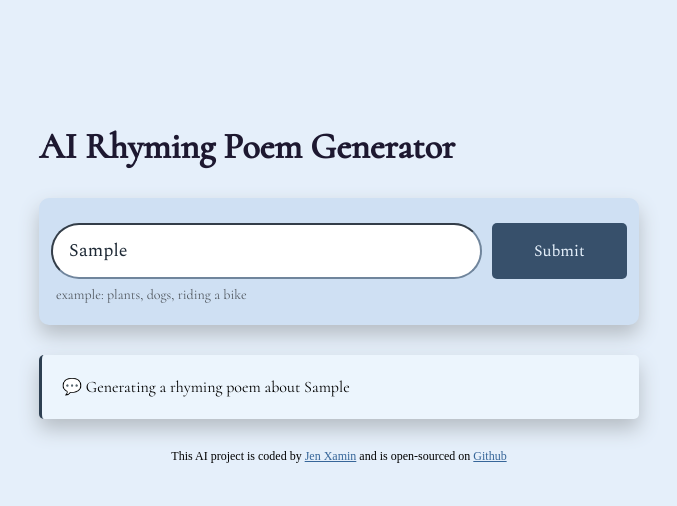
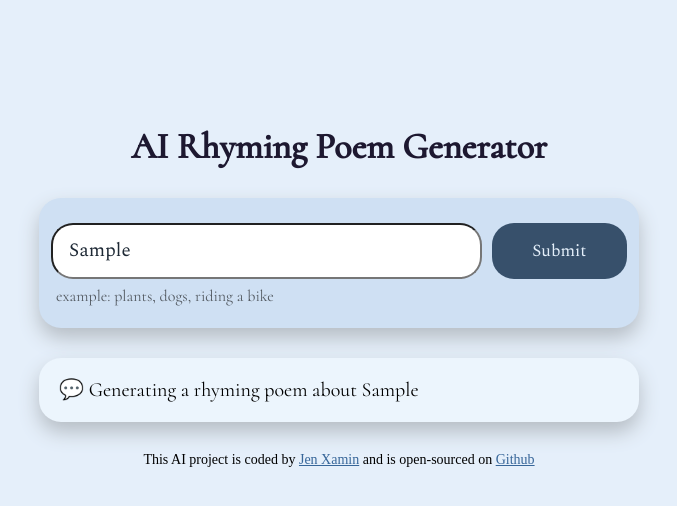
Before and after one commit to JenLynX/ai-project-one, a plain HTML site: page index.html in a window 1280 px wide. Both pictures are taken after typing "Sample" into the empty fields and a click on the input 860 px from the left and 251 px from the top of the page. Shown: the whole page, without its empty margins (301-978 px from the left). Drawn offline with nearby package versions, Linux system fonts and the light colour scheme; no server answers; a web font is replaced by a local one.

Commit message:
update style

```diff
--- a/style.css
+++ b/style.css
@@ -11,6 +11,7 @@ h1 {
   font-size: 36px;
   line-height: 1.5;
   color: #1d1830;
+  text-align: center;
 }
 form {
   display: flex;
@@ -19,7 +20,7 @@ form {
   padding: 25px 12px 15px 12px;
   background-color: #cfe0f3;
   border-color: #70859c;
-  border-radius: 10px;
+  border-radius: 22px;
   margin-bottom: 30px;
   box-shadow: 0px 10px 20px #b6bdc4;
 }
@@ -28,16 +29,16 @@ form {
   line-height: 1.5;
   margin: 5px;
   opacity: 0.6;
-  font-size: 14px;
+  font-size: 16px;
   font-family: Cormorant;
 }
 
 .instructions {
   padding: 16px;
-  border-color: #70859c;
+
   width: 80%;
-  font-size: 18px;
-  border-radius: 30px;
+  font-size: 19px;
+  border-radius: 22px;
   line-height: 20px;
   color: #1e2935;
   font-family: Spectral;
@@ -49,20 +50,20 @@ form {
   color: #e4effa;
   border: none;
   width: 150px;
-  font-size: 16px;
-  border-radius: 5px;
+  font-size: 17px;
+  border-radius: 22px;
   padding: 14px 24px;
   font-family: Spectral;
 }
 .poem {
-  font-size: 16px;
+  font-size: 20px;
   font-family: Cormorant;
   background-color: #ecf5fd;
   padding: 20px;
   line-height: 24px;
-  border-left: 3px solid #2d3f52;
+
   box-shadow: 0px 10px 20px #b6bdc4;
-  border-radius: 5px;
+  border-radius: 22px;
   margin-bottom: 30px;
 }
 
@@ -71,7 +72,7 @@ form {
 }
 footer {
   text-align: center;
-  font-size: 12px;
+  font-size: 14px;
   margin-top: 30px;
   font-family: Arsenal;
 }
```
